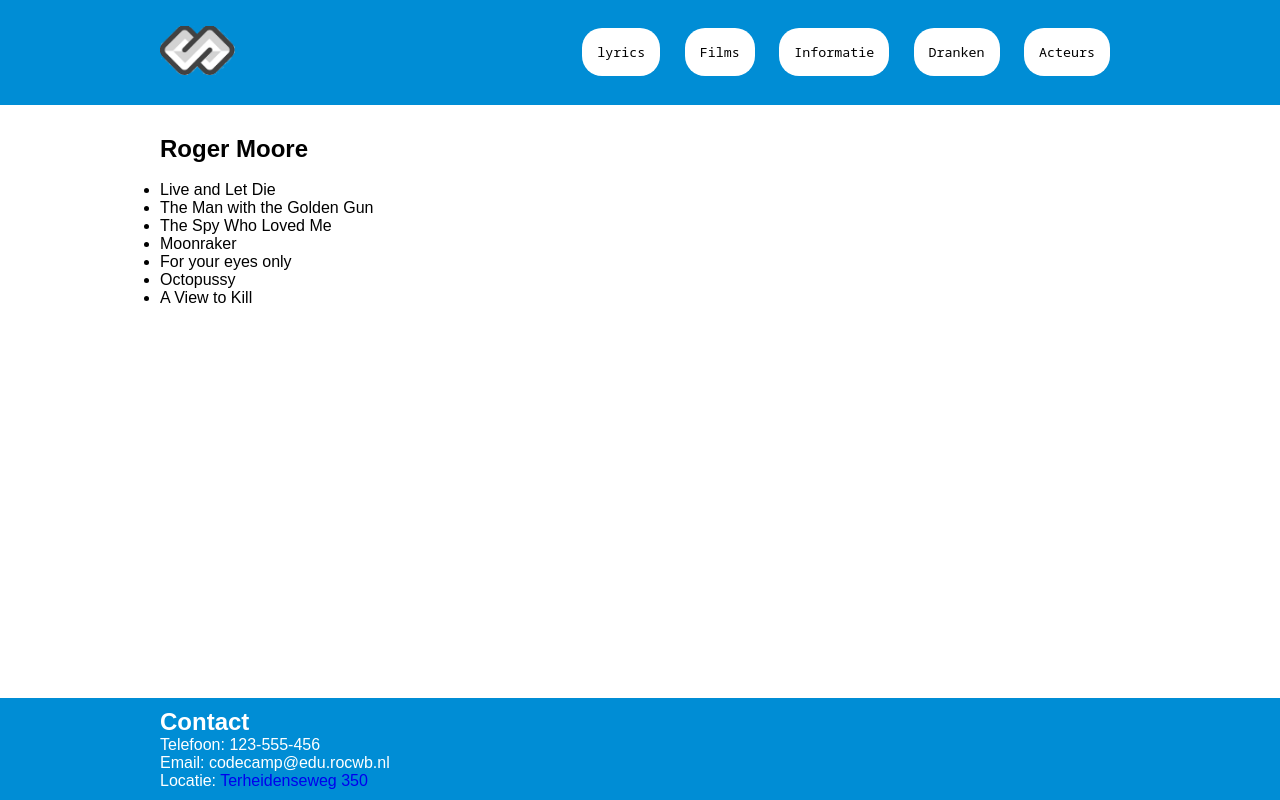
After one commit to AlirizaSari/PRA_C2, a PHP site: page /Pages/Informatie/rogerMoore.php in a window 1280 px wide. The commit adds this page. Run offline with PHP 8.4, Linux system fonts and the light colour scheme; data that the repository does not hold is empty; a stand-in replaces the project's code that opens the database connection.

Commit message:
Added some information pages

```diff
--- /dev/null
+++ b/Pages/Informatie/rogerMoore.php
@@ -0,0 +1,36 @@
+<!DOCTYPE html>
+<html lang="en">
+<head>
+    <meta charset="UTF-8">
+    <meta http-equiv="X-UA-Compatible" content="IE=edge">
+    <meta name="viewport" content="width=device-width, initial-scale=1.0">
+    <link rel="stylesheet" href="../../css/main.css">
+    <link rel="shortcut icon" href="../../img/logo.ico">
+    <title>Homepagina</title>
+</head>
+<body>
+    <?php include "../../header.php"?>
+
+    <div class="content padding">
+        <div class="container">
+
+            <h2>Roger Moore</h2>
+            <p><br></p>
+            <ul>
+                <li>Live and Let Die</li>
+                <li>The Man with the Golden Gun</li>
+                <li>The Spy Who Loved Me</li>
+                <li>Moonraker</li>
+                <li>For your eyes only</li>
+                <li>Octopussy</li>
+                <li>A View to Kill</li>
+
+            </ul>
+        </div>
+    </div>
+
+
+
+    <?php include "../../footer.php"?>
+</body>
+</html>
--- a/Pages/Lyrics/killerQueen.php
+++ b/Pages/Lyrics/killerQueen.php
@@ -89,6 +89,9 @@ Wanna try?
 You wanna try .
 
 
+
+
+
             </pre>
         </div>
     </div>
--- a/css/main.css
+++ b/css/main.css
@@ -28,6 +28,10 @@
 
 .contBody {
         padding-bottom: 300px;
+}
+
+.content {
+        padding-top: 30px;
 }
 
 /* ------------- Hier begint de header ------------- */
--- a/header.php
+++ b/header.php
@@ -28,7 +28,8 @@
                 <div class="dropdown">
                     <button class="dropbtn">Informatie</button>
                     <div class="dropdown-content">
-                        <a href="#">Informatie 1</a>
+                        <a href="<?php echo $base_url;?>/Pages/Informatie/boeken.php">Boeken</a>
+                        <a href="<?php echo $base_url;?>/Pages/Informatie/rogerMoore.php">Roger Moore</a>
                         <a href="#">Informatie 2</a>
                         <a href="#">Informatie 3</a>
                     </div>
```
Also changed, not shown: Pages/Informatie/boeken.php (added, +32 -0 lines), Pages/Informatie/gereedschap.php (added, +30 -0 lines).
